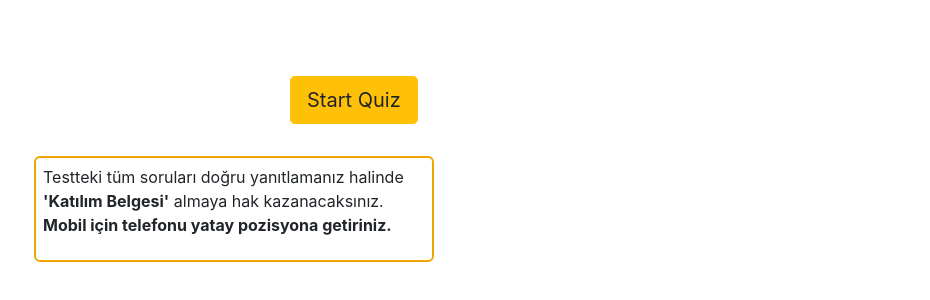
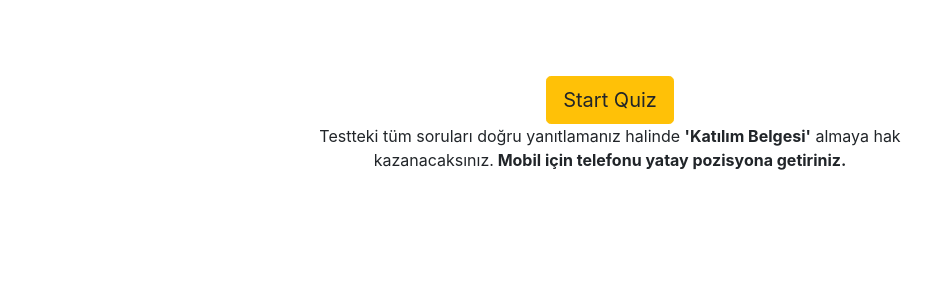
Before and after one commit to ozlemkayasaroglu/Quiz-App, a plain HTML site: page index.html in a window 1280 px wide. Shown: the part 324-624 px from the top of the page, without its empty margins (350-1280 px from the left). Drawn offline with nearby package versions, Linux system fonts and the light colour scheme.

Commit message:
son duzenlemeler yapıldı

```diff
--- a/index.html
+++ b/index.html
@@ -11,14 +11,16 @@
 <body>
 
 
-    <div class="btn_start">
+    <div id="container" class="btn_start">
             <button class="btn btn-warning btn-lg">Start Quiz</button>
+            <div class="text_desc">
+                <p>Testteki tüm soruları doğru yanıtlamanız halinde <strong>'Katılım Belgesi'</strong> almaya hak kazanacaksınız.<strong>
+                   Mobil için telefonu yatay pozisyona getiriniz.</strong> </p>
+            </div>
+
+
     </div>
 
-         <div class="text_desc">
-             <p>Testteki tüm soruları doğru yanıtlamanız halinde <strong>'Katılım Belgesi'</strong> almaya hak kazanacaksınız.<strong>
-                Mobil için telefonu yatay pozisyona getiriniz.</strong> </p>
-         </div>
 
         <div class="card quiz_box">
             <header class="card-header">
--- a/style.css
+++ b/style.css
@@ -6,16 +6,14 @@
     left: 50%;
     transform: translate(-50, -50);
 }
-.text_desc{
-    position: absolute;
-    top: 60%;
-    left: 30%;
-    width: 400px;
-    transform: translate(-50, -50);
-    border: #f0A500 solid 2px;
-    border-radius: 6px;
-    padding:7px;
+
+#container {
+  position:absolute;
+  left: 50%;
+  top: 50%;
+  text-align: center;
 }
+
 
 .quiz_box.active{
     opacity:1;
```
